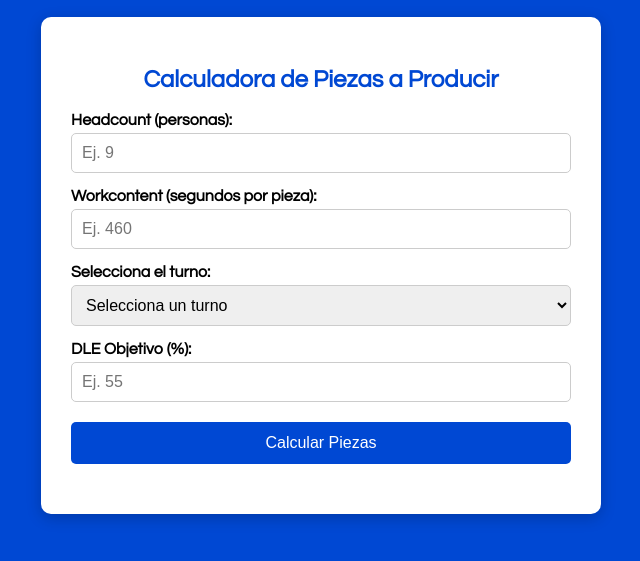
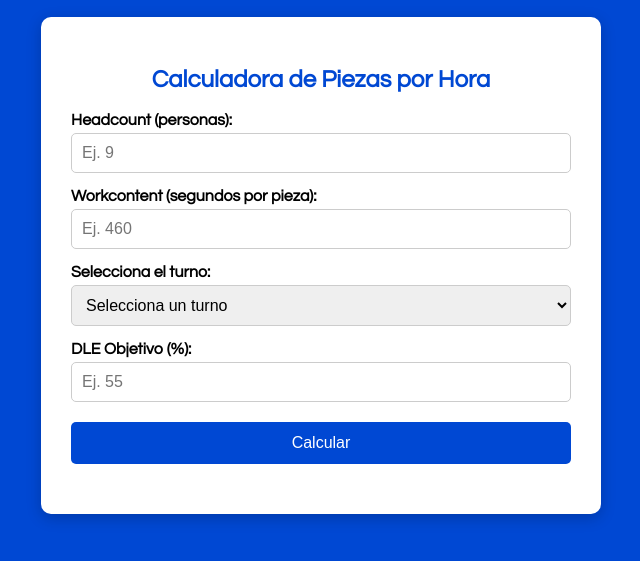
Before and after one commit to ariadnaaguilarm/fesmty, a plain HTML site: page index.html in a window 1280 px wide. Shown: the part 59-620 px from the top of the page, without its empty margins (319-959 px from the left). Drawn offline with Linux system fonts and the light colour scheme.

Commit message:
Update index.html

```diff
--- a/index.html
+++ b/index.html
@@ -2,7 +2,7 @@
 <html lang="es">
 <head>
     <meta charset="UTF-8">
-    <title>Calculadora de Producción</title>
+    <title>Calculadora de Piezas por Hora</title>
     <style>
         body {
             font-family: Century Gothic, Century gothic;
@@ -86,7 +86,7 @@
     </div>
 
     <div class="contenedor">
-        <h2>Calculadora de Piezas a Producir</h2>
+        <h2>Calculadora de Piezas por Hora</h2>
 
         <label for="headcount">Headcount (personas):</label>
         <input type="number" id="headcount" placeholder="Ej. 9">
@@ -105,7 +105,7 @@
         <label for="dle">DLE Objetivo (%):</label>
         <input type="number" id="dle" placeholder="Ej. 55">
 
-        <button onclick="calcularPiezas()">Calcular Piezas</button>
+        <button onclick="calcularPiezas()">Calcular</button>
 
         <div id="resultado"></div>
     </div>
@@ -124,17 +124,10 @@
 
             let horas;
             switch(turno) {
-                case "1":
-                    horas = 8;
-                    break;
-                case "2":
-                    horas = 9;
-                    break;
-                case "3":
-                    horas = 7;
-                    break;
-                default:
-                    horas = 0;
+                case "1": horas = 8; break;
+                case "2": horas = 9; break;
+                case "3": horas = 7; break;
+                default: horas = 0;
             }
 
             if (horas === 0) {
@@ -146,8 +139,7 @@
             const piezasRedondeadas = Math.floor(piezas);
             const piezasPorHora = Math.floor(piezasRedondeadas / horas);
 
-            document.getElementById("resultado").innerText =
-                `Piezas a producir: ${piezasRedondeadas}\nPiezas por hora: ${piezasPorHora}`;
+            document.getElementById("resultado").innerText = `Piezas por hora: ${piezasPorHora}`;
         }
     </script>
 </body>
```
